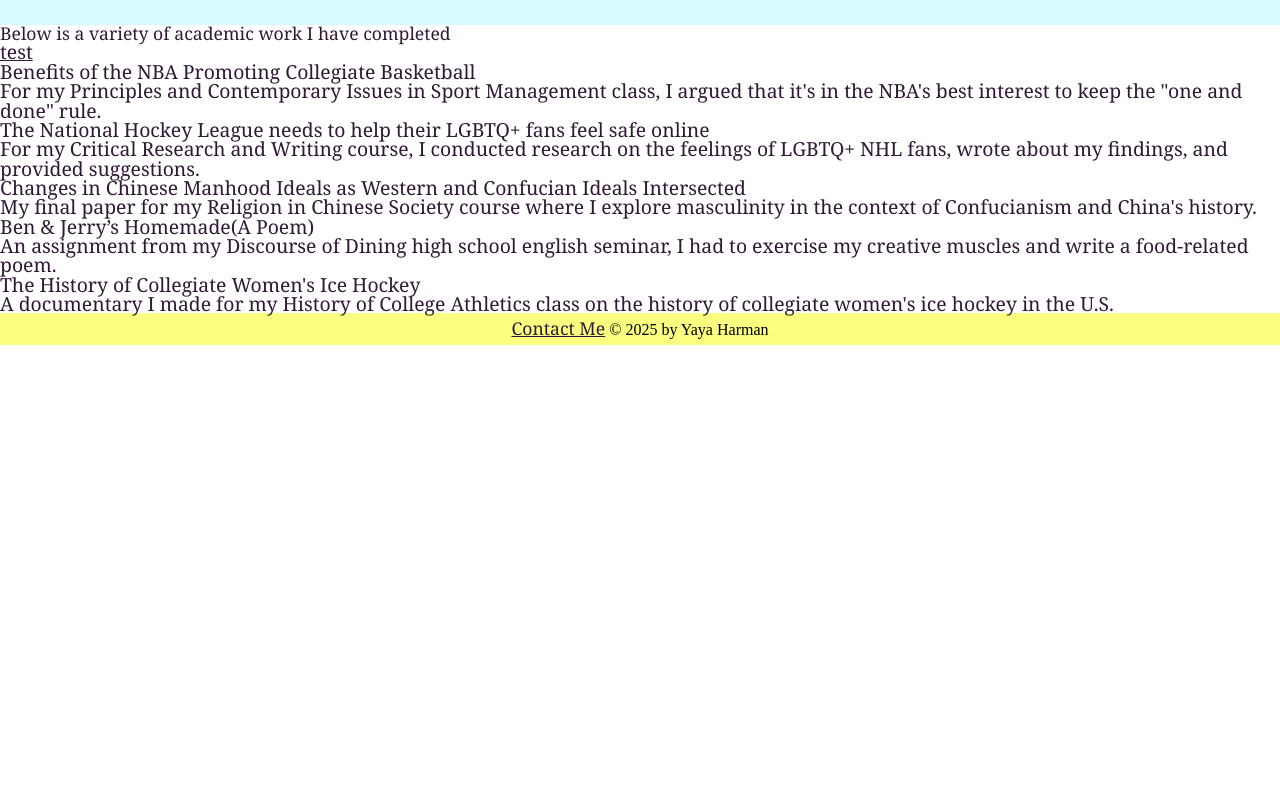
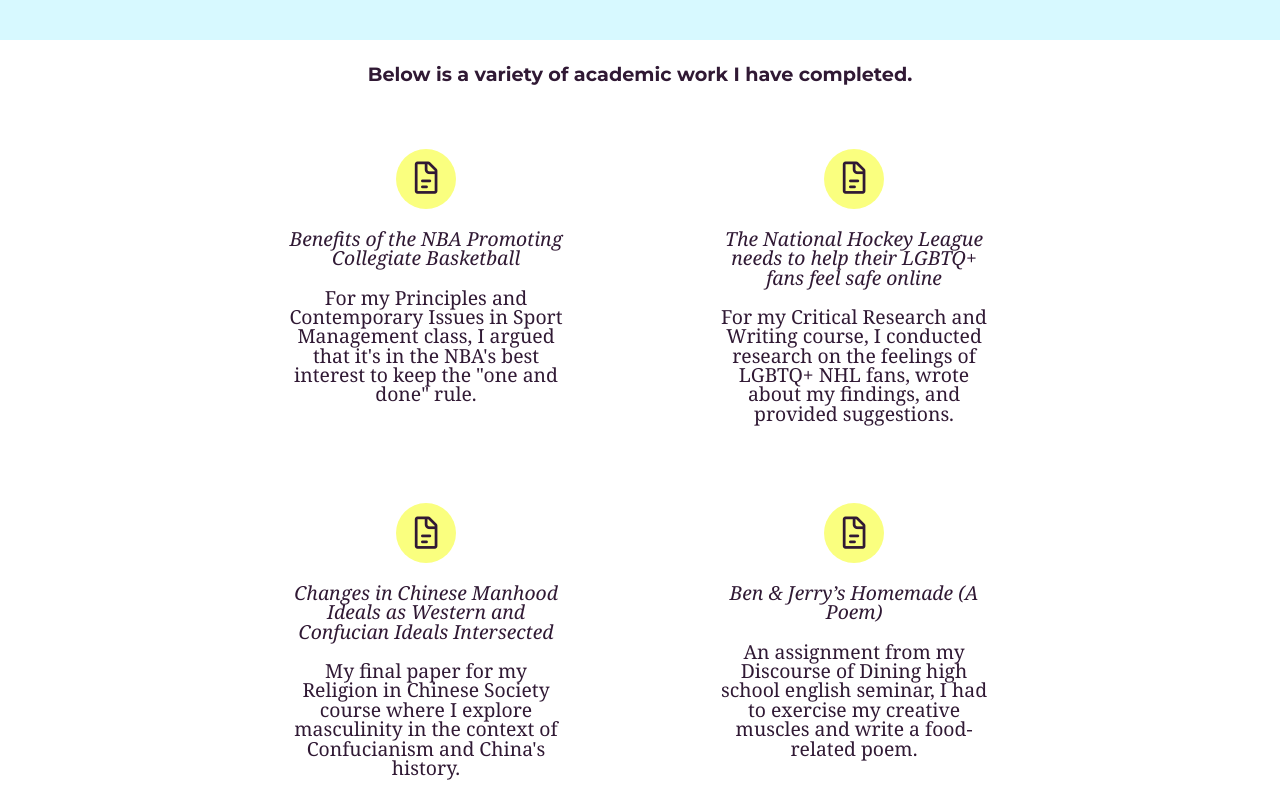
Before and after one commit to yayanzh/339_final_project, a plain HTML site: page writing.html in a window 1280 px wide. Shown: the part 193-983 px from the top of the page. Before the commit the page ends 800 px from the top, so only its background shows below. Drawn offline with nearby package versions, Linux system fonts and the light colour scheme.

Commit message:
Add files via upload

```diff
--- a/css/style.css
+++ b/css/style.css
@@ -63,6 +63,8 @@ footer{
   text-align: center;
   transition: .3s ease;
   z-index: 1;
+  font-size: 1.5em;
+  line-height: 200%;
 }
 .off-screen-menu.active {
   right: 0;
@@ -200,6 +202,51 @@ h4{
   padding: 10px;
 }
 
+/* WORK SAMPLES */
+
+.icon-circle {
+  display: inline-flex;
+  align-items: center;
+  justify-content: center;
+  background-color: #FAFF7F; /* change to whatever you want */
+  border-radius: 50%;
+  width: 60px;
+  height: 60px;
+  text-decoration: none;
+  margin: 10px;
+}
+
+#work-sample-subheading{
+  text-align: center;
+  padding: 20px;
+  font-size: 1.2em;
+}
+
+.writing-example{
+  display: flex;
+  flex-direction: column;
+  align-items: center;
+  flex: 1 1 300px;
+  max-width: 300px;
+  margin: 30px 5%;
+}
+
+#writing-container{
+  display: flex;
+  flex-wrap: wrap;
+  justify-content: center;
+  padding: 0;
+  list-style: none;
+}
+
+.writing-example p{
+  padding: 10px;
+  text-align: center;
+}
+
+.title{
+  font-style: italic;
+}
 /* DESKTOP SPECIFC */
 
 @media only screen and (min-width: 800px){
@@ -266,4 +313,12 @@ h4{
     display: flex;
     justify-content: space-between;
   }
+
+  #education, #work{
+    padding: 10px 25%;
+    line-height: 150%;
+  }
+
+  /* WORK SAMPLES */
+
 }
--- a/writing.html
+++ b/writing.html
@@ -8,6 +8,7 @@
     <link href='https://fonts.googleapis.com/css?family=Montserrat:400,700' rel='stylesheet'>
     <title>About Me</title>
     <link rel="icon" type="image/x-icon" href="images/favicon.ico">
+    <link rel="stylesheet" href="https://fonts.googleapis.com/css2?family=Material+Symbols+Outlined"/>
 </head>
 <body>
     <a href = "#main" class = "skip" tabindex="0" >Skip to Main Content</a>
@@ -37,30 +38,36 @@
 
     <main id="main">
         <h1>Work Samples</h1>
-        <p>Below is a variety of academic work I have completed</p>
-        <ul>
-            <li>
-                <a href="files/HarmanOneandDone.pdf" target="_blank">test</a>
+        <h2 id="work-sample-subheading">Below is a variety of academic work I have completed.</h2>
+        <ul id="writing-container">
+            <li class="writing-example">
+                <a href="files/HarmanOneandDone.pdf" target="_blank" class="icon-circle"><i class="material-symbols-outlined" style="font-size:2em;">docs</i></a>
                 <p class="title">Benefits of the NBA Promoting Collegiate Basketball</p>
                 <p>For my Principles and Contemporary Issues in Sport Management class, I argued that it's in the NBA's best interest to keep the "one and done" rule.</p>
             </li>
-            <li>
-                <a href="files/HarmanNHLLGBTQ.pdf" target="_blank"></a>
+            <li class="writing-example">
+                <a href="files/HarmanNHLLGBTQ.pdf" target="_blank" class="icon-circle"><i class="material-symbols-outlined" style="font-size:2em;">docs</i></a>
                 <p class="title">The National Hockey League needs to help their LGBTQ+ fans feel safe online</p>
                 <p>For my Critical Research and Writing course, I conducted research on the feelings of LGBTQ+ NHL fans, wrote about my findings, and provided suggestions. </p>
             </li>
-            <li>
-                <a href="files/HarmanConfucianism.pdf" target="_blank"></a>
+            <li class="writing-example">
+                <a href="files/HarmanConfucianism.pdf" target="_blank" class="icon-circle"><i class="material-symbols-outlined" style="font-size:2em;">docs</i></a>
                 <p class="title">Changes in Chinese Manhood Ideals as Western and Confucian Ideals Intersected</p>
                 <p>My final paper for my Religion in Chinese Society course where I explore masculinity in the context of Confucianism and China's history.</p>
             </li>
-            <li>
-                <a href="files/HarmanBenJerry.pdf" target="_blank"></a>
-                <p class="title">Ben & Jerry’s Homemade(A Poem)</p>
+            <li class="writing-example">
+                <a href="files/HarmanBenJerry.pdf" target="_blank" class="icon-circle"><i class="material-symbols-outlined" style="font-size:2em;">
+                    docs
+                </i></a>
+                <p class="title">Ben & Jerry’s Homemade (A Poem)</p>
                 <p>An assignment from my Discourse of Dining high school english seminar, I had to exercise my creative muscles and write a food-related poem.</p>
             </li>
-            <li>
-                <a href="https://www.youtube.com/watch?v=8lPpWlfzfa4" target="_blank"></a>
+            <li class="writing-example">
+                <a href="https://www.youtube.com/watch?v=8lPpWlfzfa4" target="_blank" class="icon-circle">
+                    <i class="material-symbols-outlined" style="font-size:2em;">
+                        video_file
+                    </i>
+                </a>
                 <p class="title">The History of Collegiate Women's Ice Hockey</p>
                 <p>A documentary I made for my History of College Athletics class on the history of collegiate women's ice hockey in the U.S.</p>
             </li>
```
